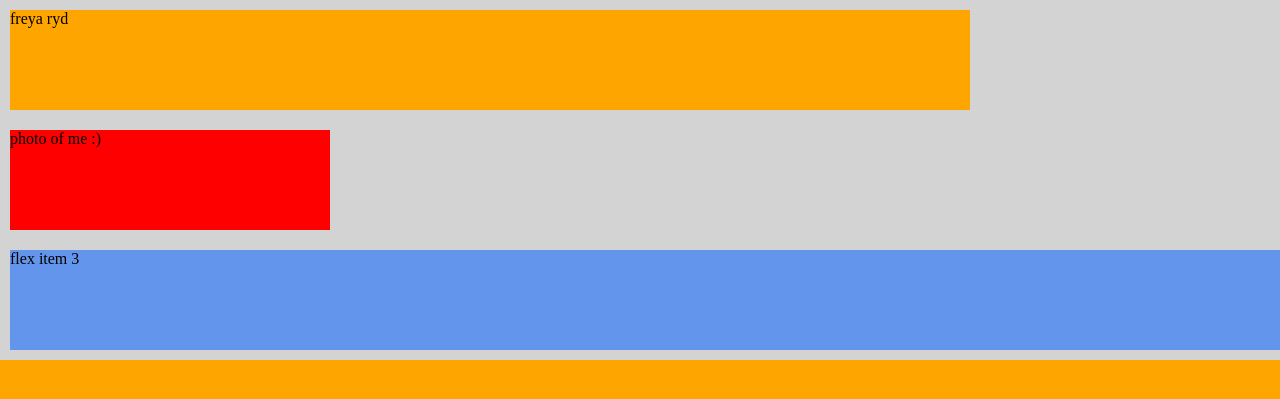
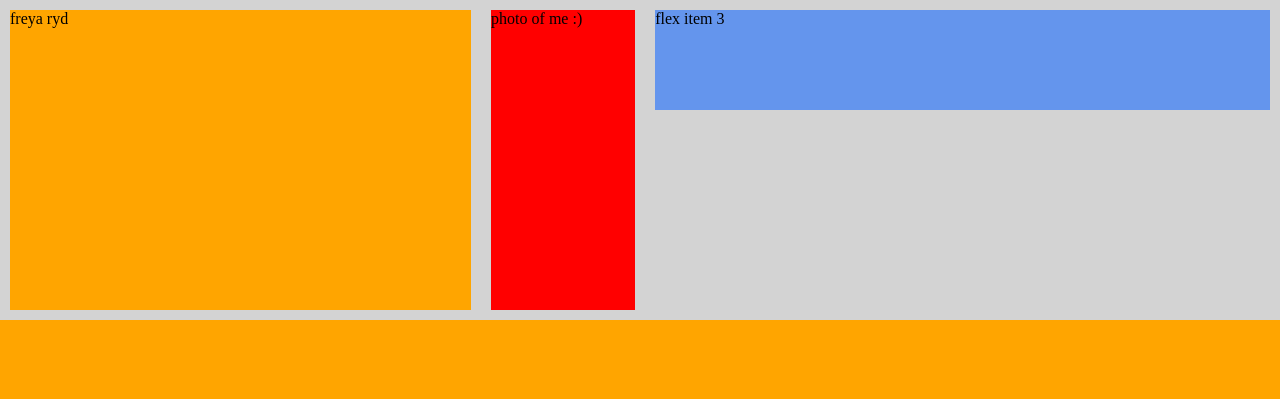
Before and after one commit to freyaryd/freyaryd.github.io, a PHP site: page / in a window 1280 px wide. Shown: the top 399 px of the page. Run offline with PHP 8.4, Linux system fonts and the light colour scheme.

Commit message:
Update main2.css

```diff
--- a/css/main2.css
+++ b/css/main2.css
@@ -14,8 +14,6 @@ body{
     width: 100%;
     height: 100%;
     background-color: lightgrey;
-    -webkit-flex-direction: column;
-    flex-direction: column;
 }
 
 .flex-item {
@@ -27,20 +25,18 @@ body{
 
 #title {
 	background-color: orange;
-    width: 75%;
-    height: 100px;
-    margin: 10px;
+    	width: 75%;
+    	height: 300px;
+    	margin: 10px;
 }
 #portrait {
 	background-color: red;
-    width: 25%;
-    height: 100 px;
-    margin: 10px;
+    	width: 300px;
+    	height: 300px;
+    	margin: 10px;
 }
 h1{
-    font-family: 'Josefin Slab', serif;
-    color: green;
-    text-align: left;
-    margin-top: 0%;
-    margin-bottom: 0%;
+        font-family: 'Josefin Slab', serif;
+        color: green;
+	font-size: 100px;
 }
```
